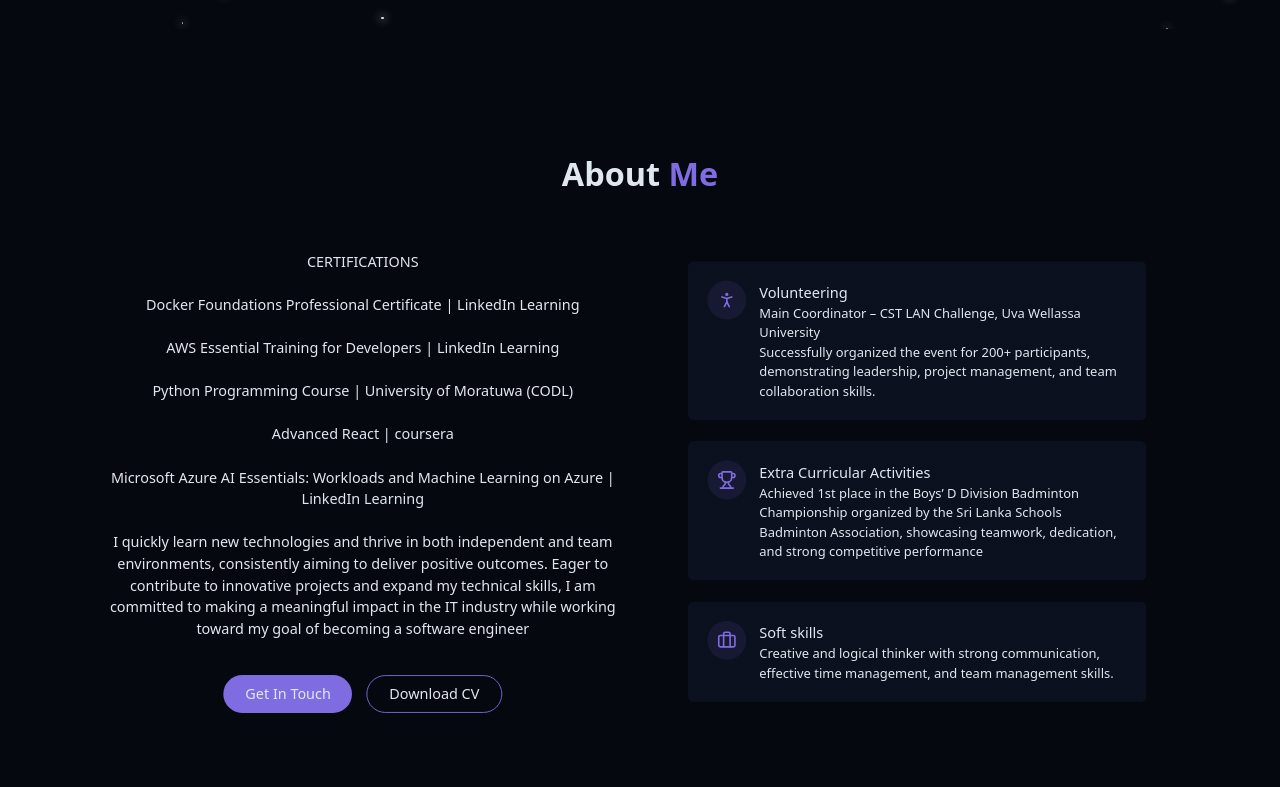
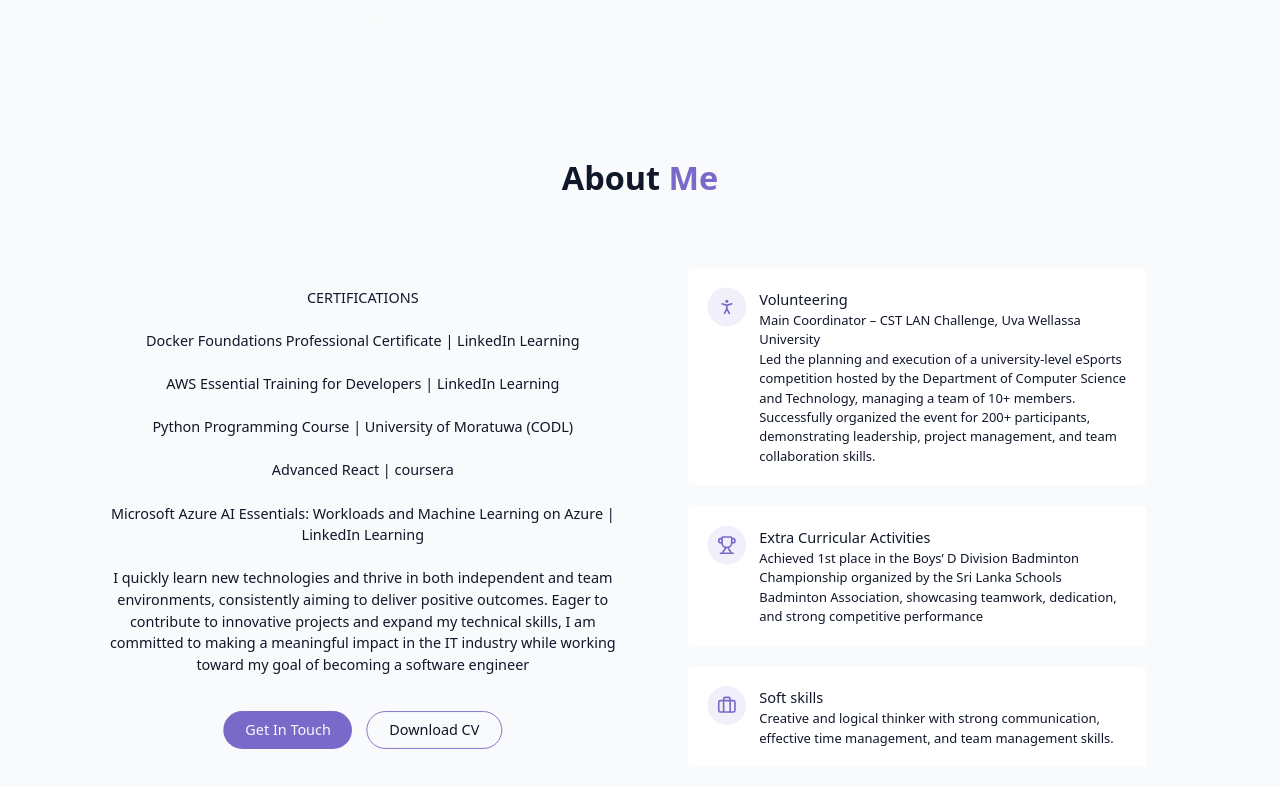
Before and after one commit to senithdakshina/portfolio-senith, a React (Vite) app: page / in a window 1280 px wide. Shown: the part 771-1558 px from the top of the page. Built offline with nearby package versions, Linux system fonts and the light colour scheme.

Commit message:
about me

```diff
--- a/src/components/AboutMe.jsx
+++ b/src/components/AboutMe.jsx
@@ -61,6 +61,8 @@ export const AboutMe = () => {
                     University
                   </p>
                   <p className="text-muted-foreground">
+                    Led the planning and execution of a university-level eSports competition hosted by the Department
+ of Computer Science and Technology, managing a team of 10+ members.
                     Successfully organized the event for 200+ participants,
                     demonstrating leadership, project management, and team
                     collaboration skills.
--- a/src/components/ThemeToggle.jsx
+++ b/src/components/ThemeToggle.jsx
@@ -10,10 +10,10 @@ export const ThemeToggle = () =>{
         if(storagetheme == "dark"){
             setIsDarkmode(true)
             document.documentElement.classList.add("dark");
-        }else{
+        }else if(storagetheme === "light"){
+             setIsDarkmode(false);
+            localStorage.setItem("theme","dark");
 
-            localStorage.setItem("theme","dark");
-            setIsDarkmode(false);
         }
     },[])
 
```
